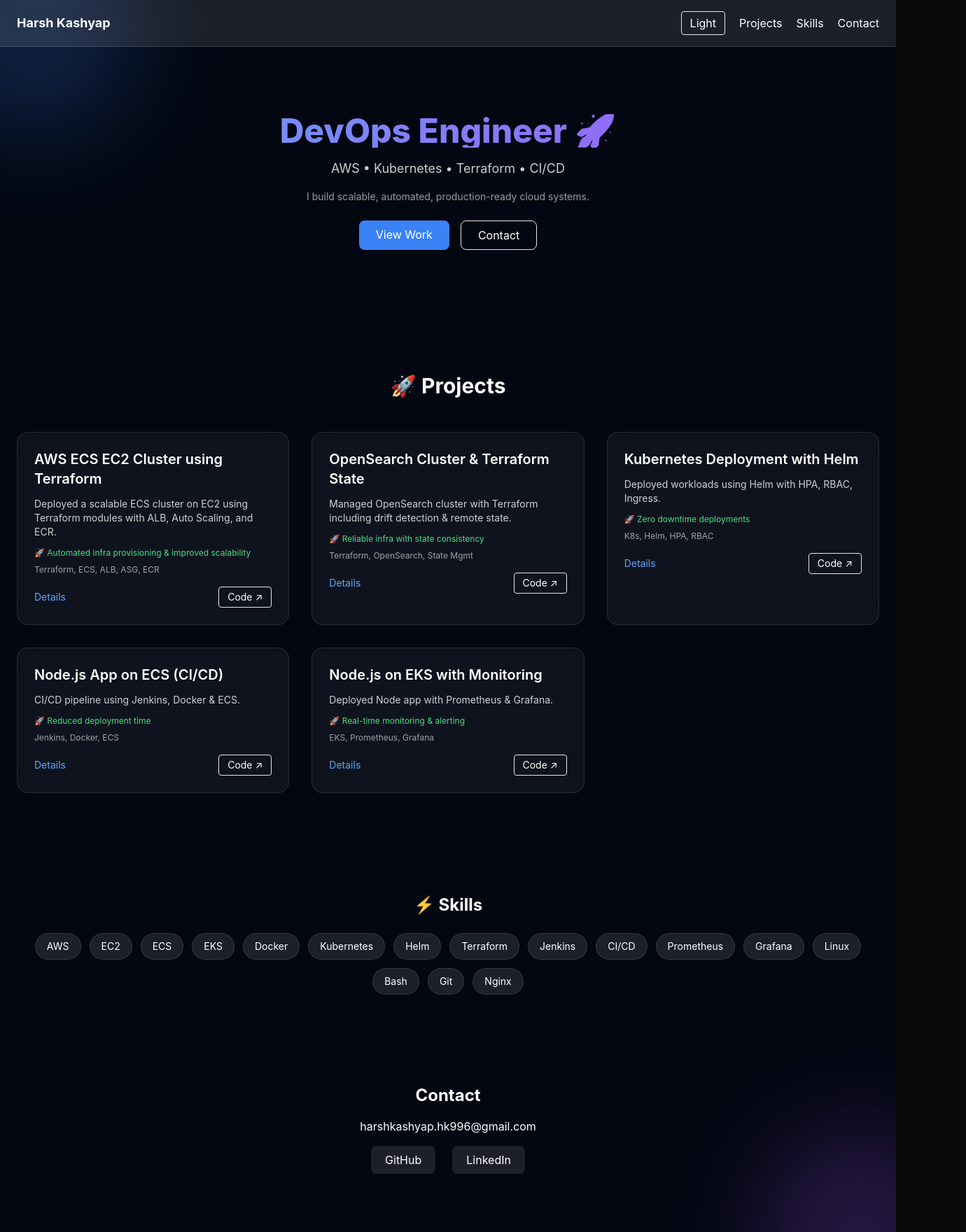
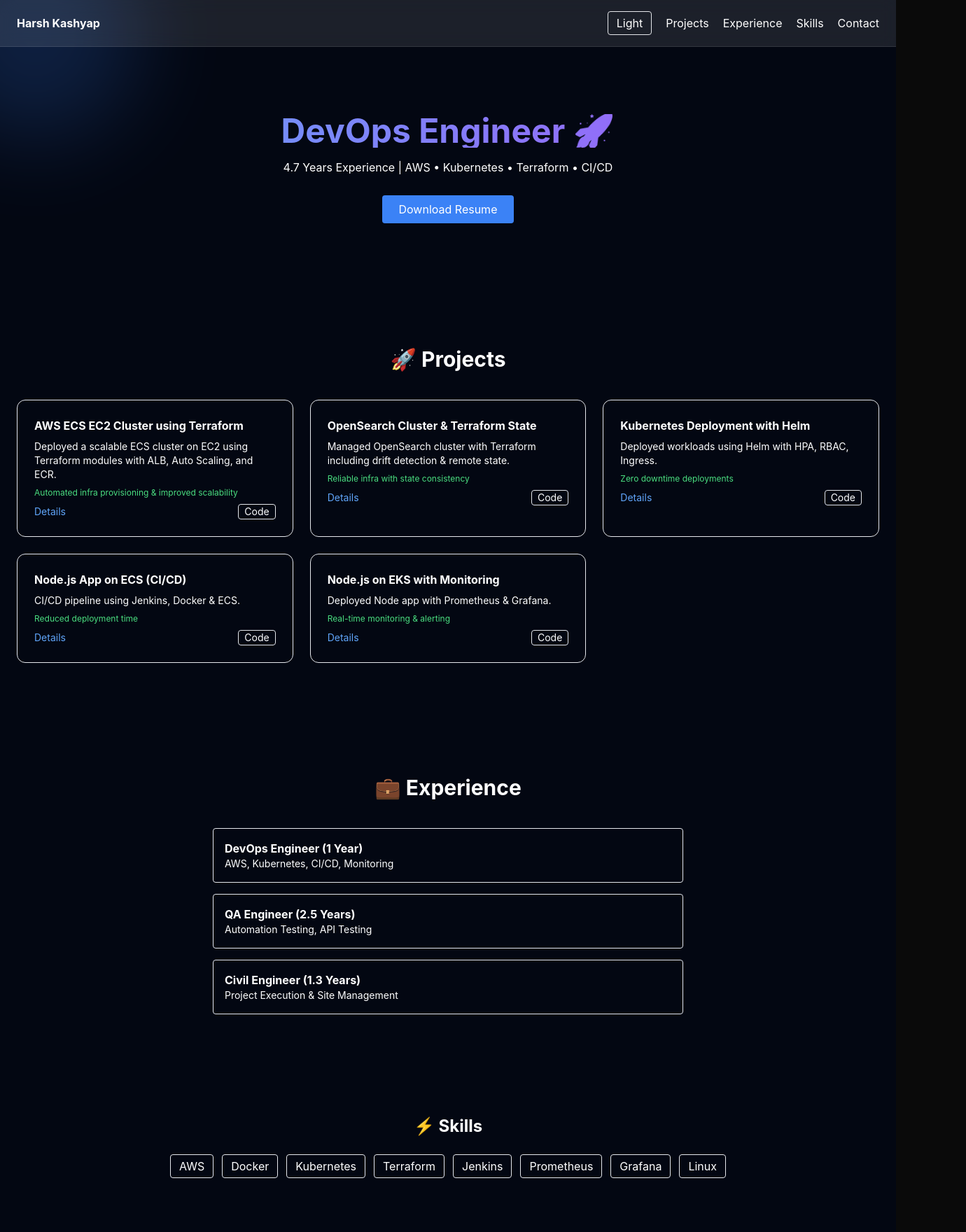
Before and after one commit to harsh2595/devops-portfolio, a Next.js app: page / in a window 1280 px wide. Shown: the top 1760 px of the page at 70% size, 1380 px wide, since content can reach past the window. Built offline with nearby package versions, Linux system fonts and the light colour scheme.

Commit message:
6th commit

```diff
--- a/app/page.js
+++ b/app/page.js
@@ -29,14 +29,14 @@ const projects = [
         desc: "CI/CD pipeline using Jenkins, Docker & ECS.",
         impact: "Reduced deployment time",
         details: "Jenkins, Docker, ECS",
-        link: "https://github.com/harsh2595/node-ecs-app.git",
+        link: "https://github.com/harsh2595/node-ecs-app",
     },
     {
         title: "Node.js on EKS with Monitoring",
         desc: "Deployed Node app with Prometheus & Grafana.",
         impact: "Real-time monitoring & alerting",
         details: "EKS, Prometheus, Grafana",
-        link: "https://github.com/harsh2595/node-eks-app-monitoring.git",
+        link: "https://github.com/harsh2595/node-eks-app-monitoring",
     },
 ];
 
@@ -45,7 +45,7 @@ export default function Portfolio() {
     const [activeProject, setActiveProject] = useState(null);
 
     return (
-        <div className={`${dark ? "bg-gray-950 text-white" : "bg-white text-black"} min-h-screen relative overflow-x-hidden`}>
+        <div className={`${dark ? "bg-gray-950 text-white" : "bg-white text-black"} min-h-screen relative`}>
 
             {/* Background Glow */}
             <div className="absolute top-[-100px] left-[-100px] w-[300px] h-[300px] bg-blue-500 opacity-20 blur-3xl rounded-full"></div>
@@ -53,19 +53,17 @@ export default function Portfolio() {
 
             {/* Navbar */}
             <nav className="flex justify-between items-center px-6 py-4 sticky top-0 z-50 bg-white/10 backdrop-blur-md border-b border-white/10">
-                <h1 className="text-lg font-bold">Harsh Kashyap</h1>
+                <h1 className="font-bold">Harsh Kashyap</h1>
 
                 <div className="flex items-center gap-5">
-                    <button
-                        onClick={() => setDark(!dark)}
-                        className="border px-3 py-1 rounded hover:bg-white hover:text-black transition"
-                    >
+                    <button onClick={() => setDark(!dark)} className="border px-3 py-1 rounded">
                         {dark ? "Light" : "Dark"}
                     </button>
 
-                    <a href="#projects" className="hover:text-blue-400">Projects</a>
-                    <a href="#skills" className="hover:text-blue-400">Skills</a>
-                    <a href="#contact" className="hover:text-blue-400">Contact</a>
+                    <a href="#projects">Projects</a>
+                    <a href="#experience">Experience</a>
+                    <a href="#skills">Skills</a>
+                    <a href="#contact">Contact</a>
                 </div>
             </nav>
 
@@ -74,69 +72,45 @@ export default function Portfolio() {
                 <motion.h2
                     initial={{ opacity: 0, y: 20 }}
                     animate={{ opacity: 1, y: 0 }}
-                    className="text-5xl font-extrabold mb-4 bg-gradient-to-r from-blue-400 to-purple-500 bg-clip-text text-transparent"
+                    className="text-5xl font-bold mb-4 bg-gradient-to-r from-blue-400 to-purple-500 bg-clip-text text-transparent"
                 >
                     DevOps Engineer 🚀
                 </motion.h2>
 
-                <p className="text-lg mb-4 opacity-80">
-                    AWS • Kubernetes • Terraform • CI/CD
-                </p>
+                <p className="mb-3">4.7 Years Experience | AWS • Kubernetes • Terraform • CI/CD</p>
 
-                <p className="text-sm opacity-60 max-w-xl mx-auto">
-                    I build scalable, automated, production-ready cloud systems.
-                </p>
-
-                <div className="mt-6 flex justify-center gap-4">
-                    <a href="#projects" className="px-6 py-2 bg-blue-500 rounded-lg hover:bg-blue-600 transition">
-                        View Work
-                    </a>
-                    <a href="#contact" className="px-6 py-2 border rounded-lg hover:bg-white hover:text-black transition">
-                        Contact
-                    </a>
-                </div>
+                <a
+                    href="/resume.pdf"
+                    download
+                    className="inline-block mt-4 px-6 py-2 bg-blue-500 rounded hover:bg-blue-600"
+                >
+                    Download Resume
+                </a>
             </section>
 
             {/* Projects */}
             <section id="projects" className="py-20 px-6 scroll-mt-24">
-                <h3 className="text-3xl font-bold mb-12 text-center">🚀 Projects</h3>
+                <h3 className="text-3xl font-bold text-center mb-10">🚀 Projects</h3>
 
-                <div className="grid md:grid-cols-2 lg:grid-cols-3 gap-8">
-                    {projects.map((project, i) => (
-                        <motion.div
-                            key={i}
-                            initial={{ opacity: 0, y: 20 }}
-                            whileInView={{ opacity: 1, y: 0 }}
-                            transition={{ delay: i * 0.1 }}
-                            className="group relative p-6 rounded-2xl border border-white/10 bg-white/5 backdrop-blur-lg hover:scale-[1.03] transition overflow-hidden"
-                        >
-                            <div className="absolute inset-0 opacity-0 group-hover:opacity-100 transition bg-gradient-to-r from-blue-500/10 to-purple-500/10"></div>
+                <div className="grid md:grid-cols-2 lg:grid-cols-3 gap-6">
+                    {projects.map((p, i) => (
+                        <motion.div key={i} whileHover={{ scale: 1.05 }} className="p-6 border rounded-xl">
+                            <h4 className="font-bold mb-2">{p.title}</h4>
+                            <p className="text-sm mb-2">{p.desc}</p>
+                            <p className="text-green-400 text-xs mb-2">{p.impact}</p>
 
-                            <h4 className="text-xl font-semibold mb-3 group-hover:text-blue-400">
-                                {project.title}
-                            </h4>
-
-                            <p className="text-sm opacity-80 mb-3">{project.desc}</p>
-
-                            <p className="text-green-400 text-xs mb-2">🚀 {project.impact}</p>
-
-                            <p className="text-xs opacity-60 mb-4">{project.details}</p>
-
-                            <div className="flex justify-between items-center">
-                                <button
-                                    onClick={() => setActiveProject(project)}
-                                    className="text-blue-400 text-sm hover:underline"
-                                >
+                            <div className="flex justify-between">
+                                <button onClick={() => setActiveProject(p)} className="text-blue-400 text-sm">
                                     Details
                                 </button>
 
                                 <a
-                                    href={project.link}
+                                    href={p.link}
                                     target="_blank"
                                     rel="noopener noreferrer"
-                                    className="text-sm border px-3 py-1 rounded hover:bg-white hover:text-black transition"
+                                    className="text-sm border px-2 rounded"
                                 >
-                                    Code ↗
+                                    Code
                                 </a>
                             </div>
                         </motion.div>
@@ -145,25 +119,18 @@ export default function Portfolio() {
 
                 {/* Modal */}
                 {activeProject && (
-                    <div className="fixed inset-0 bg-black/70 flex items-center justify-center z-50">
-                        <div className="bg-white text-black p-8 rounded-xl max-w-lg w-full mx-4">
-                            <h4 className="text-xl font-bold mb-3">{activeProject.title}</h4>
+                    <div className="fixed inset-0 bg-black/70 flex items-center justify-center">
+                        <div className="bg-white text-black p-6 rounded max-w-md">
+                            <h4 className="font-bold">{activeProject.title}</h4>
                             <p>{activeProject.desc}</p>
-                            <p className="text-green-600 my-2">{activeProject.impact}</p>
-                            <p className="text-sm">{activeProject.details}</p>
+                            <p className="text-green-600">{activeProject.impact}</p>
+                            <p>{activeProject.details}</p>
 
-                            <a
-                                href={activeProject.link}
-                                target="_blank"
-                                className="text-blue-500 block mt-3"
-                            >
-                                View GitHub →
+                            <a href={activeProject.link} target="_blank" className="text-blue-500">
+                                View Repo
                             </a>
 
-                            <button
-                                onClick={() => setActiveProject(null)}
-                                className="mt-4 w-full bg-gray-900 text-white py-2 rounded"
-                            >
+                            <button onClick={() => setActiveProject(null)} className="block mt-4">
                                 Close
                             </button>
                         </div>
@@ -171,20 +138,35 @@ export default function Portfolio() {
                 )}
             </section>
 
+            {/* Experience */}
+            <section id="experience" className="py-20 px-6 scroll-mt-24">
+                <h3 className="text-3xl font-bold text-center mb-10">💼 Experience</h3>
+
+                <div className="max-w-2xl mx-auto space-y-4">
+                    <div className="p-4 border rounded">
+                        <h4 className="font-bold">DevOps Engineer (1 Year)</h4>
+                        <p className="text-sm">AWS, Kubernetes, CI/CD, Monitoring</p>
+                    </div>
+
+                    <div className="p-4 border rounded">
+                        <h4 className="font-bold">QA Engineer (2.5 Years)</h4>
+                        <p className="text-sm">Automation Testing, API Testing</p>
+                    </div>
+
+                    <div className="p-4 border rounded">
+                        <h4 className="font-bold">Civil Engineer (1.3 Years)</h4>
+                        <p className="text-sm">Project Execution & Site Management</p>
+                    </div>
+                </div>
+            </section>
+
             {/* Skills */}
             <section id="skills" className="py-16 px-6 text-center scroll-mt-24">
                 <h3 className="text-2xl font-bold mb-6">⚡ Skills</h3>
 
                 <div className="flex flex-wrap justify-center gap-3">
-                    {[
-                        "AWS", "EC2", "ECS", "EKS", "Docker", "Kubernetes", "Helm",
-                        "Terraform", "Jenkins", "CI/CD", "Prometheus", "Grafana",
-                        "Linux", "Bash", "Git", "Nginx"
-                    ].map((s) => (
-                        <span
-                            key={s}
-                            className="px-4 py-2 rounded-full bg-white/10 border border-white/10 hover:bg-blue-500 transition text-sm"
-                        >
+                    {["AWS", "Docker", "Kubernetes", "Terraform", "Jenkins", "Prometheus", "Grafana", "Linux"].map((s) => (
+                        <span key={s} className="border px-3 py-1 rounded">
                             {s}
                         </span>
                     ))}
@@ -195,28 +177,29 @@ export default function Portfolio() {
             <section id="contact" className="py-16 px-6 text-center scroll-mt-24">
                 <h3 className="text-2xl font-bold mb-4">Contact</h3>
 
-                <p className="mb-4">harshkashyap.hk996@gmail.com</p>
+                <p className="mb-3">harshkashyap.hk996@gmail.com</p>
 
-                <div className="flex justify-center gap-6">
+                <div className="flex justify-center gap-4">
                     <a
                         href="https://github.com/harsh2595"
                         target="_blank"
-                        className="px-5 py-2 rounded-lg bg-white/10 hover:bg-white hover:text-black transition"
+                        rel="noopener noreferrer"
+                        className="border px-4 py-2 rounded"
                     >
                         GitHub
                     </a>
 
                     <a
-                        href="https://linkedin.com"
+                        href="https://www.linkedin.com/in/harsh-kashyap-099213213/"
                         target="_blank"
-                        className="px-5 py-2 rounded-lg bg-white/10 hover:bg-white hover:text-black transition"
+                        rel="noopener noreferrer"
+                        className="border px-4 py-2 rounded"
                     >
                         LinkedIn
                     </a>
                 </div>
             </section>
 
-            {/* Footer */}
             <footer className="text-center p-6 text-sm opacity-60">
                 © {new Date().getFullYear()} Harsh Kashyap
             </footer>
```
Also changed, not shown: 1 other file (tests, documents, lock files or other folders).
